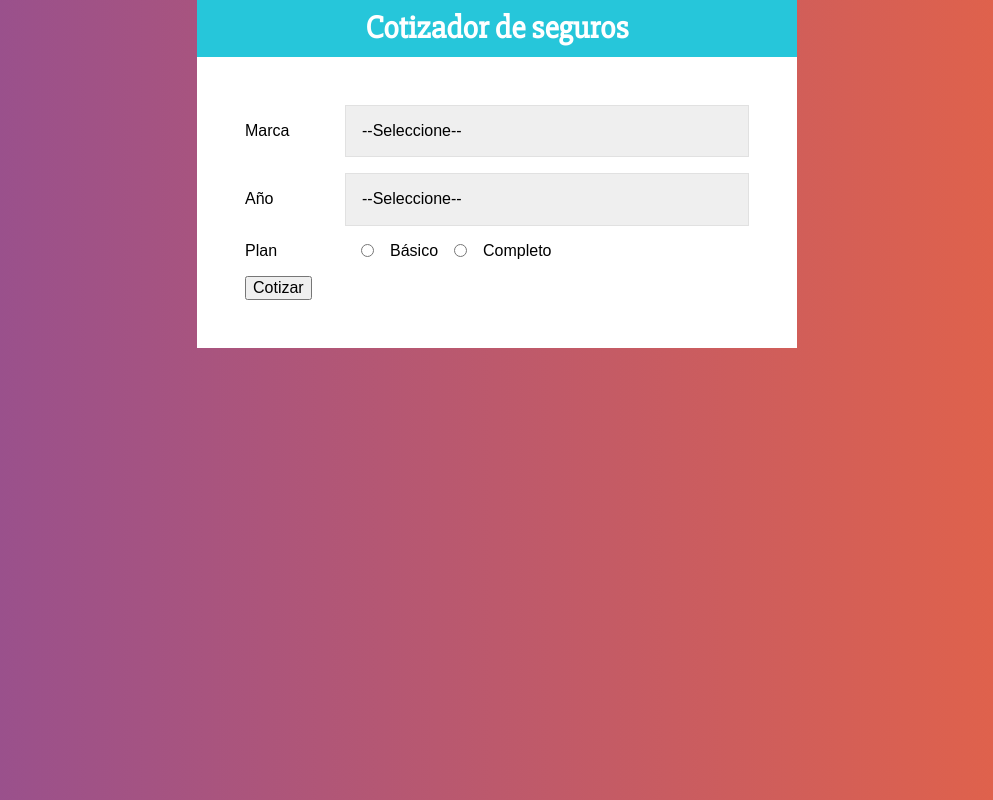
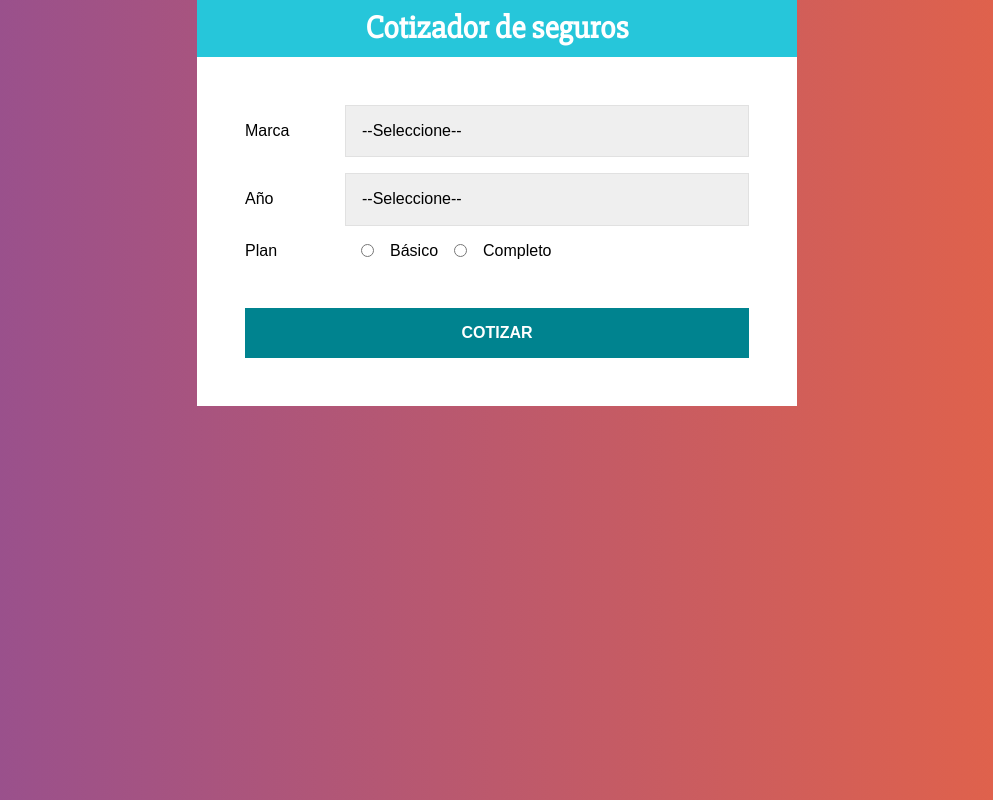
Before and after one commit to jhoanse98/Cotizador-de-seguros, a React (Create React App) app: page / in a window 1280 px wide. Shown: the whole page, without its empty margins (143-1136 px from the left). Built offline with nearby package versions, Linux system fonts and the light colour scheme.

Commit message:
Finalizando los styled components de formulario

```diff
--- a/src/components/Formulario.js
+++ b/src/components/Formulario.js
@@ -24,6 +24,24 @@
 
 const InputRadio = styled.input`
     margin: 0 1rem;
+`;
+
+const Boton = styled.button`
+    width: 100%;
+    background-color: #00838F;
+    padding: 1rem;
+    text-transform: uppercase;
+    font-size: 16px;
+    color: #fff;
+    font-weight: bold;
+    border: none;
+    transition: background-color .5s ease;
+    margin-top: 2rem;
+
+    &:hover{
+        cursor:pointer;
+        background-color:#26C6DA;
+    }
 `;
 
 const Formulario = () => {
@@ -80,7 +98,7 @@
 
             </Campo>
 
-            <button type="button">Cotizar</button>
+            <Boton type="button">Cotizar</Boton>
         </form>
       );
 }
```
